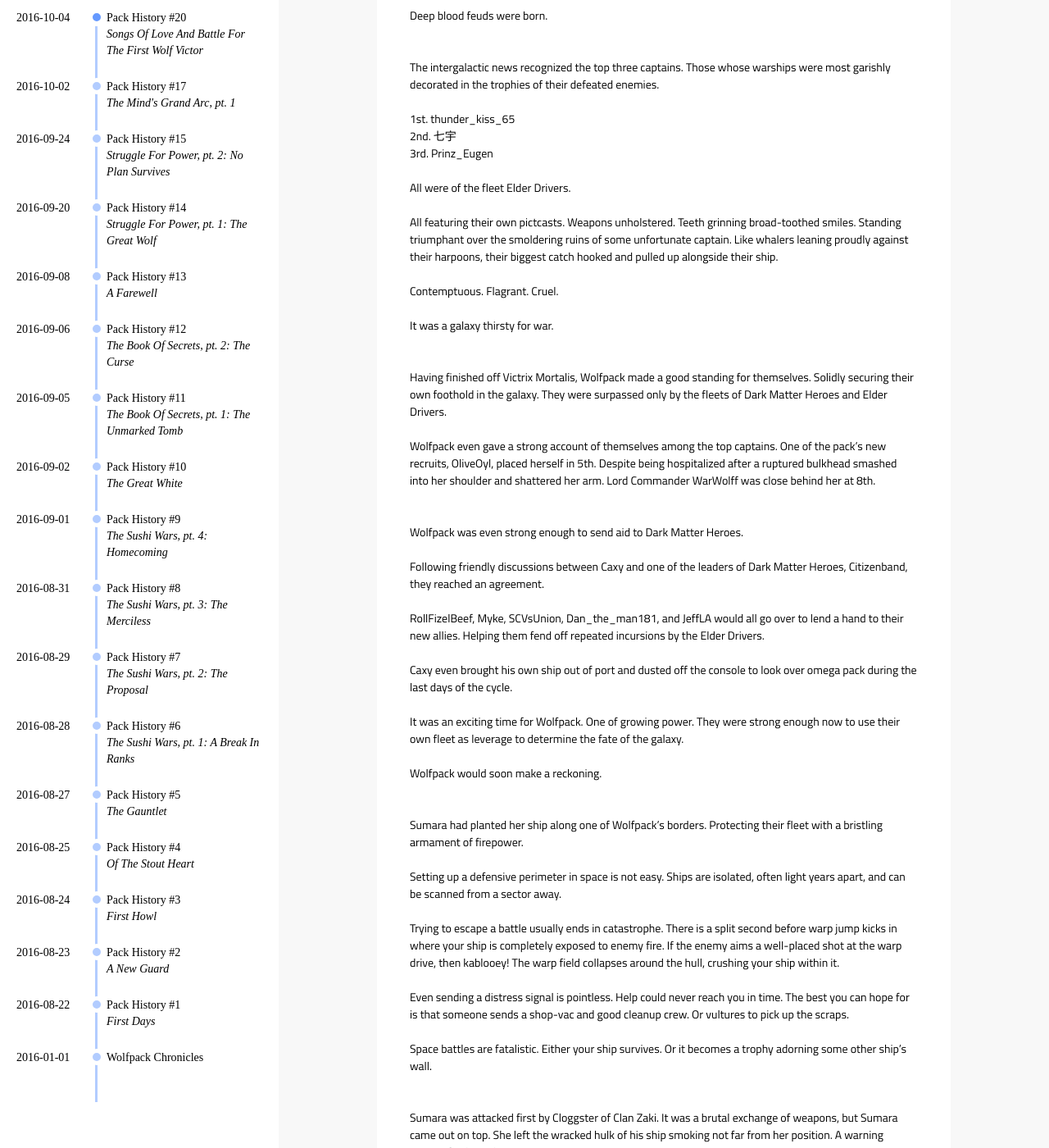
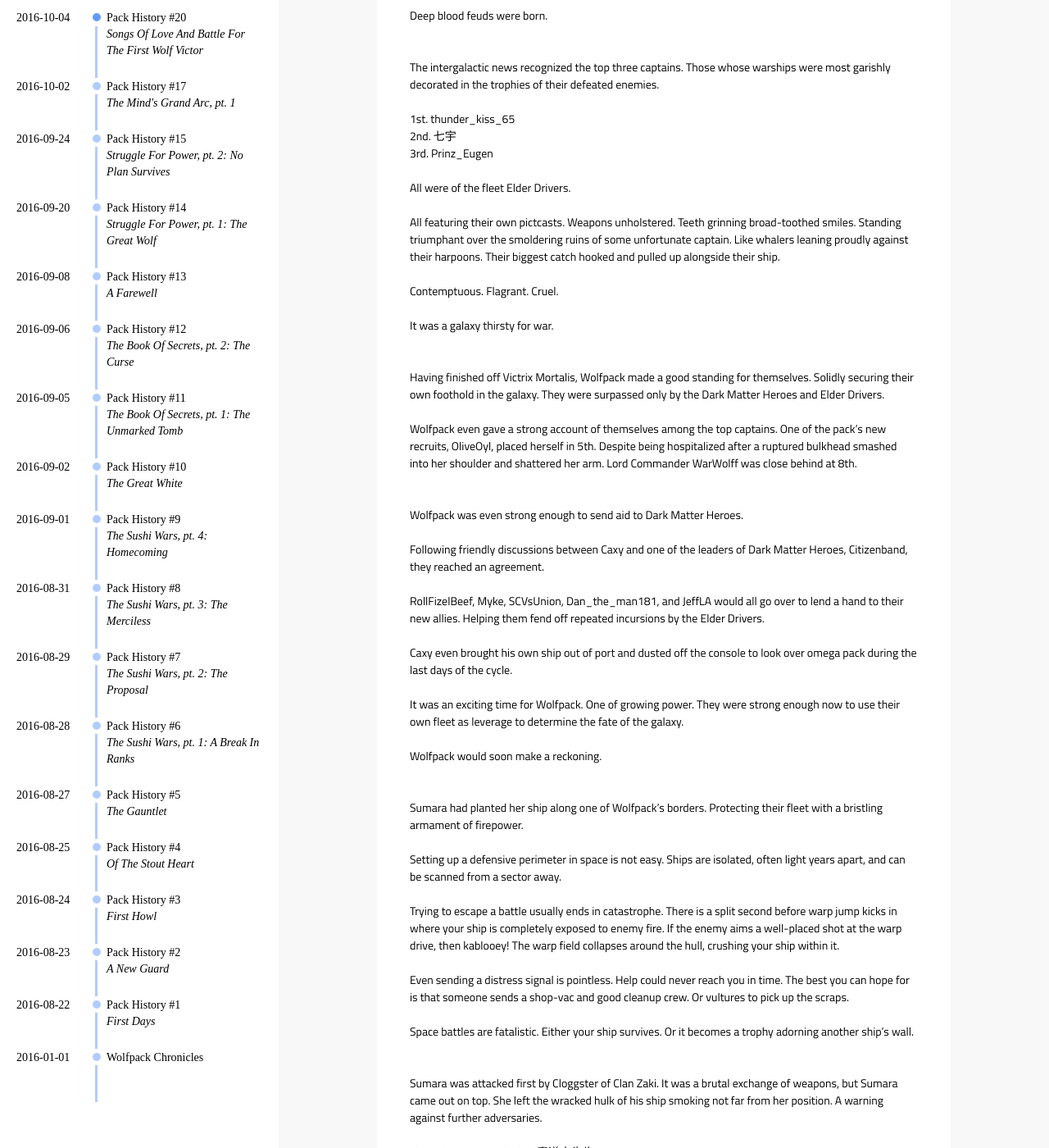
Before and after one commit to WolfpackPSS/wolfpackpss.github.io, a Jekyll site: the page built from _posts/2016-10-04-history-of-the-pack-songs-of-love.md, in a window 1280 px wide and 1400 px high, scrolled down 382 px. Shown: the whole window at 82% size. Built offline with Jekyll 4.4.1, drawn with Linux system fonts in a browser that asks for light colours; comment, search, counter and statistics services are not loaded; some of the changed text lies outside the part shown.

Commit message:
pack history 20, typo corrections and better formatting for linebreaks
more corrections and line breaks

```diff
--- a/_posts/2016-10-04-history-of-the-pack-songs-of-love.md
+++ b/_posts/2016-10-04-history-of-the-pack-songs-of-love.md
@@ -26,16 +26,16 @@ The intergalactic news recognized the top three captains. Those whose warships w
 
 All were of the fleet Elder Drivers.
 
-All featuring their own pictcasts. Weapons unholstered. Teeth grinning broad-toothed smiles. Standing triumphant over the smoldering ruins of some unfortunate captain. Like whalers leaning proudly against their harpoons, their biggest catch hooked and pulled up alongside their ship.
+All featuring their own pictcasts. Weapons unholstered. Teeth grinning broad-toothed smiles. Standing triumphant over the smoldering ruins of some unfortunate captain. Like whalers leaning proudly against their harpoons. Their biggest catch hooked and pulled up alongside their ship.
 
 Contemptuous. Flagrant. Cruel.
 
 It was a galaxy thirsty for war.
 &nbsp;
 
-Having finished off Victrix Mortalis, Wolfpack made a good standing for themselves. Solidly securing their own foothold in the galaxy. They were surpassed only by the fleets of Dark Matter Heroes and Elder Drivers.
+Having finished off Victrix Mortalis, Wolfpack made a good standing for themselves. Solidly securing their own foothold in the galaxy. They were surpassed only by the Dark Matter Heroes and Elder Drivers.
 
-Wolfpack even gave a strong account of themselves among the top captains. One of the pack's new recruits, OliveOyl, placed herself in 5th. Despite being hospitalized after a ruptured bulkhead smashed into her shoulder and shattered her arm. Lord Commander WarWolff was close behind her at 8th.
+Wolfpack even gave a strong account of themselves among the top captains. One of the pack's new recruits, OliveOyl, placed herself in 5th. Despite being hospitalized after a ruptured bulkhead smashed into her shoulder and shattered her arm. Lord Commander WarWolff was close behind at 8th.
 &nbsp;
 
 Wolfpack was even strong enough to send aid to Dark Matter Heroes.
@@ -59,12 +59,14 @@ Trying to escape a battle usually ends in catastrophe. There is a split second b
 
 Even sending a distress signal is pointless. Help could never reach you in time.  The best you can hope for is that someone sends a shop-vac and good cleanup crew. Or vultures to pick up the scraps.
 
-Space battles are fatalistic. Either your ship survives. Or it becomes a trophy adorning some other ship's wall.
+Space battles are fatalistic. Either your ship survives. Or it becomes a trophy adorning another ship's wall.
 &nbsp;
 
 Sumara was attacked first by Cloggster of Clan Zaki. It was a brutal exchange of weapons, but Sumara came out on top. She left the wracked hulk of his ship smoking not far from her position. A warning against further adversaries.
 
-Then she was attacked by &#40614;&#36947;&#22823;&#29275;&#29275; . Then Quansei, Mdff8, and KuKu&#26705; .
+Then she was attacked by &#40614;&#36947;&#22823;&#29275;&#29275;.
+
+Then by Quansei, Mdff8, and KuKu&#26705; .
 
 Single-handedly, she defeated them all. Lining the blackened husks of their broken ships in front of her. Like heads mounted on pickets on a castle wall.
 
```
